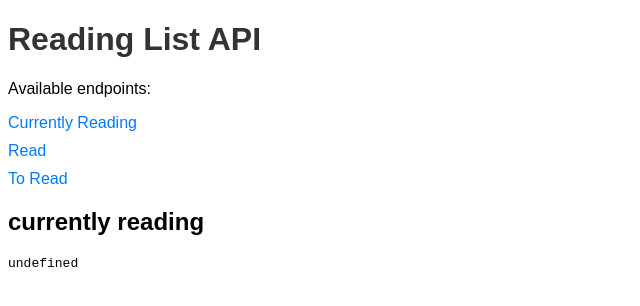
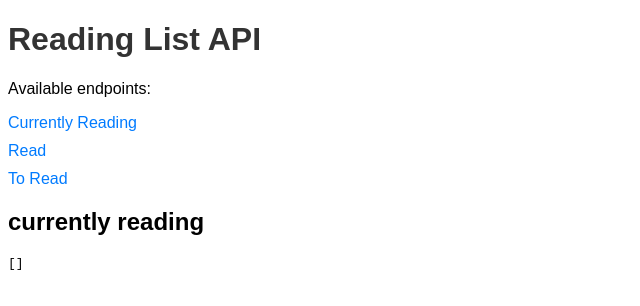
Before and after one commit to For3stpunk/reading-list, a plain HTML site: page index.html in a window 1280 px wide. Both pictures are taken after a click on the link "Currently Reading". Shown: the full height of the page, 0-640 px from the left. Drawn offline with Linux system fonts and the light colour scheme.

Commit message:
Add files via upload
updated index.html to include customized routing.

```diff
--- a/index.html
+++ b/index.html
@@ -35,25 +35,25 @@
     <h1>Reading List API</h1>
     <p>Available endpoints:</p>
     <ul>
-        <li><a href="#" onclick="showData('currently_reading'); return false;">Currently Reading</a></li>
+        <li><a href="#" onclick="showData('currently-reading'); return false;">Currently Reading</a></li>
         <li><a href="#" onclick="showData('read'); return false;">Read</a></li>
-        <li><a href="#" onclick="showData('to_read'); return false;">To Read</a></li>
+        <li><a href="#" onclick="showData('to-read'); return false;">To Read</a></li>
     </ul>
     <div id="content"></div>
 
     <script>
         async function fetchData() {
-            const response = await fetch('https://for3stpunk.github.io/reading-list/books.json');
+            const response = await fetch('https://raw.githubusercontent.com/For3stpunk/reading-list/main/books.json');
             const data = await response.json();
             return data;
         }
 
-        async function showData(section) {
+        async function showData(category) {
             const data = await fetchData();
+            const filteredData = data.filter(book => book.Category.toLowerCase().replace(' ', '-') === category);
             const contentDiv = document.getElementById('content');
-            contentDiv.innerHTML = `<h2>${section.replace('_', ' ')}</h2><pre>${JSON.stringify(data[section], null, 2)}</pre>`;
+            contentDiv.innerHTML = `<h2>${category.replace('-', ' ')}</h2><pre>${JSON.stringify(filteredData, null, 2)}</pre>`;
         }
     </script>
 </body>
 </html>
-</html>
```
